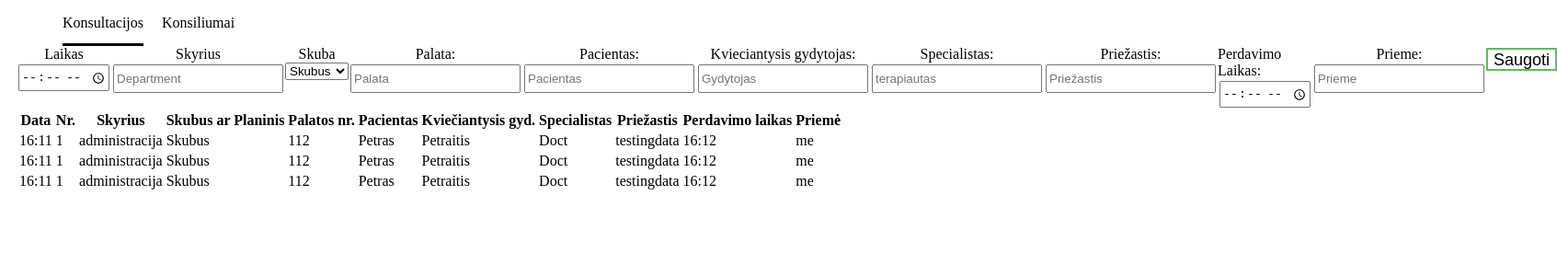
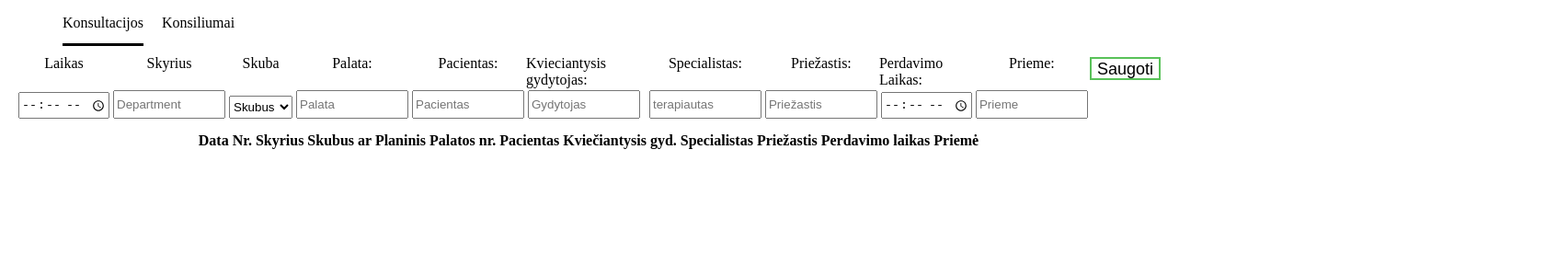
Before and after one commit to SimArm/react.js-node.js-fullstack-app-, a React (Create React App) app in the folder rkl_app/: page /Konsultacijos in a window 1280 px wide. Shown: the top 300 px of the page at 92% size, 1693 px wide, since content can reach past the window. Built offline with nearby package versions, Linux system fonts and the light colour scheme; no server answers.

Commit message:
Adjustments, hardcoded database testing

```diff
--- a/rkl_app/package.json
+++ b/rkl_app/package.json
@@ -7,6 +7,7 @@
     "@testing-library/jest-dom": "^4.2.4",
     "@testing-library/react": "^9.5.0",
     "@testing-library/user-event": "^7.2.1",
+    "mariadb": "^2.4.2",
     "react": "^16.13.1",
     "react-dom": "^16.13.1",
     "react-router-dom": "^5.2.0",
--- a/rkl_app/src/App.jsx
+++ b/rkl_app/src/App.jsx
@@ -6,22 +6,7 @@ import "./App.scss";
 import Consultation from "./Components/Consultation/Consultation";
 import Consilium from "./Components/Consilium/Consilium";
 
-class App extends React.Component {
-  constructor(props){
-    super(props);
-    this.state={apiResponse:"",}
-  }
-
-  callAPI(){
-    fetch("http://localhost:8080/testAPI")
-      .then(res => res.Text())
-      .then(res => this.setState({apiResponse: res}))
-  }
-
-  componentDidMount(){
-    this.callAPI();
-  }
-  render() {
+const App = () => {
   return (
     <Router>
       <div className="wrapper">
@@ -46,12 +31,10 @@ class App extends React.Component {
               <Consilium />
             </Route>
           </Switch>
-            <p>{this.state.apiResponse}</p>
         </div>
       </div>
     </Router>
   );
 }
-}
 
 export default App;
--- a/rkl_app/src/App.scss
+++ b/rkl_app/src/App.scss
@@ -9,6 +9,7 @@
 }
 .nav {
     width: 100%;
+    margin-bottom: 10px;
     ul {
         display: flex;
         flex-direction: row;
--- /dev/null
+++ b/rkl_app/src/Commands/connect.js
@@ -0,0 +1,58 @@
+// const mariadb = require('mariadb/callback');
+
+// const conn = mariadb.createConnection({
+//       host: 'http://localhost:3000/',
+//       user:'root',
+//       password: ''
+//     });
+
+
+// const getConsultationData = () => {
+//     conn.connect(err => {
+//         if (err) {
+//           console.log("not connected due to error: " + err);
+//         } else {
+//             conn.query("SELECT * from Consultation", (err,res,meta) => {
+//                 return res;
+//             })
+//         }
+//         conn.end();
+//       });
+// }
+
+// const getConsiliumData = () => {
+//     conn.connect(err => {
+//         if (err) {
+//           console.log("not connected due to error: " + err);
+//         } else {
+//             conn.query("SELECT * from Consilium", (err,res,meta) => {
+//                 return res;
+//             })
+//         }
+//         conn.end();
+//       });
+// }
+
+// const setConsultationData = (record) => {
+//     conn.connect(err => {
+//     if (err) {
+//         console.log('not connecting due to error: ' + err);
+//     } else {
+//         conn.query(`INSERT INTO Consultation (Time, Department, Urgency, Room, Patient, Doctor, Specialist, Reason, PassTime, AcceptBy) VALUES (
+//             ${record.Time}, ${record.Department}, ${record.Urgency}, ${record.Room}, ${record.Patient}, ${record.Doctor}, ${record.Specialist}, ${record.Reason}, ${record.PassTime}, ${record.AcceptBy},
+//         )`);
+//     }
+//     })
+// }
+
+// const setConsiliumData = (record) => {
+//     conn.connect(err => {
+//     if (err) {
+//         console.log('not connecting due to error: ' + err);
+//     } else {
+//         conn.query(`INSERT INTO Consilium (Time, Department, Room, Patient, Doctor, Specialist, Reason, PassTime, AcceptBy) VALUES (
+//             ${record.Time}, ${record.Department}, ${record.Room}, ${record.Patient}, ${record.Doctor}, ${record.Specialist}, ${record.Reason}, ${record.PassTime}, ${record.AcceptBy},
+//         )`)
+//     }
+//     })
+// }
--- /dev/null
+++ b/rkl_app/src/Commands/testingData.js
@@ -0,0 +1,5 @@
+const setData = (dataVar) => {
+    localStorage.setItem('Consultation', JSON.stringify(dataVar));
+}
+
+export default setData;
--- /dev/null
+++ b/rkl_app/src/Commands/testingGet.js
@@ -0,0 +1,6 @@
+const getData = () => {
+    const data = JSON.parse(localStorage.getItem('Consultation'));
+    return data;
+}
+
+export default getData;
--- a/rkl_app/src/Components/Consilium/Consilium.jsx
+++ b/rkl_app/src/Components/Consilium/Consilium.jsx
@@ -3,10 +3,12 @@ import "./Consilium.scss";
 
 import DataRow from "../DataRow/DataRow";
 import DataTable from "../DataTable/DataTable";
+import NewDataForm from "../NewDataForm/NewDataForm";
 
 const Consilium = () => {
     return (
         <div>
+            <NewDataForm />
             <DataTable disabled={true}/>
             <DataRow />
         </div>
--- a/rkl_app/src/Components/Consultation/Consultation.jsx
+++ b/rkl_app/src/Components/Consultation/Consultation.jsx
@@ -3,13 +3,20 @@ import "./Consultation.scss";
 
 import DataRow from "../DataRow/DataRow";
 import DataTable from "../DataTable/DataTable";
-import NewDataForm from "./NewDataForm/NewDataForm";
+import NewDataForm from "../NewDataForm/NewDataForm";
+
+import getConsultationData from "../../Commands/connect";
+import getData from "../../Commands/testingGet";
+
 
 const Consultation = () => {
+    //const data = getConsultationData();
+    const data = getData() || [];
+
     return (
         <div>
             <NewDataForm />
-            <DataTable disabled={false}/>
+            <DataTable disabled={false} data={data}/>
             <DataRow />
         </div>
     );
--- a/rkl_app/src/Components/DataTable/DataTable.jsx
+++ b/rkl_app/src/Components/DataTable/DataTable.jsx
@@ -2,8 +2,8 @@ import React from 'react';
 import "./DataTable.scss";
 import DataRow from '../DataRow/DataRow';
 
-const DataTable = ({disabled}) => {
-    const Data = [{Time: '16:11', ID: 1, Department: 'administracija', Urgency: "Skubus", Room: 112, Patient: 'Petras', Doctor: "Petraitis", Specialist: "Doct", Reason: "testingdata", PassTime: '16:12', AcceptBy: "me"},{Time: '16:11', ID: 1, Department: 'administracija', Urgency: "Skubus", Room: 112, Patient: 'Petras', Doctor: "Petraitis", Specialist: "Doct", Reason: "testingdata", PassTime: '16:12', AcceptBy: "me"},{Time: '16:11', ID: 1, Department: 'administracija', Urgency: "Skubus", Room: 112, Patient: 'Petras', Doctor: "Petraitis", Specialist: "Doct", Reason: "testingdata", PassTime: '16:12', AcceptBy: "me"}];
+const DataTable = ({disabled, data}) => {
+    const Data = data || [];
 
     return (
         <div className="dataTable">
--- a/rkl_app/src/Components/DataTable/DataTable.scss
+++ b/rkl_app/src/Components/DataTable/DataTable.scss
@@ -1,6 +1,16 @@
 .dataTable {
-    max-width: 1260px;
-
+    width: 100%;
+    display: flex;
+    justify-content: center;
+    align-items: center;
+}
+table{
+    tr {
+        width: 100%;
+        td {
+            width: 100px;
+        }
+    }
 }
 .is-disabled {
     display: none;
--- a/rkl_app/src/Components/Consultation/NewDataForm/NewDataForm.jsx
+++ b/rkl_app/src/Components/NewDataForm/NewDataForm.jsx
@@ -1,11 +1,14 @@
 import React, {useState} from 'react';
 import "./NewDataForm.scss";
+
+import setData from "../../Commands/testingData";
+import getData from "../../Commands/testingGet";
 
 const NewDataForm = () => {
 
     const [timeValue, setTime] = useState('');
     const [departmentValue, setDepartment] = useState('');
-    const [urgencyValue, setUrgency] = useState('');
+    const [urgencyValue, setUrgency] = useState('Skubus');
     const [roomValue, setRoom] = useState('');
     const [patientValue, setPatient] = useState('');
     const [doctorValue, setDoctor] = useState('');
@@ -66,7 +69,10 @@ const NewDataForm = () => {
 
     const onSave = () => {
         const record = {Time: timeValue, Department: departmentValue, Urgency:urgencyValue, Room:roomValue, Patient:patientValue, Doctor:doctorValue, Specialist:specialistValue, Reason:reasonValue, PassTime:passTimeValue, AcceptBy:acceptByValue,};
-         //    need code to save record
+        let recordArray = getData() || [];
+        recordArray.push(record);
+        setData(recordArray);
+        console.log('issaugota');
     }
 
     const currentTime = () => {
--- a/rkl_app/src/Components/Consultation/NewDataForm/NewDataForm.scss
+++ b/rkl_app/src/Components/NewDataForm/NewDataForm.scss
@@ -2,11 +2,13 @@
     max-width: 1260px;
     display: flex;
     align-items: space-between;
-    justify-content: space-between;
+    justify-content: space-evenly;
     flex-flow: row;
+    padding: 10px 0;
     div {
         display: flex;
         flex-flow: column;
+        justify-content: space-between;
         width: auto;
         label {
             display: flex;
@@ -16,7 +18,12 @@
         input {
             margin: 2px;
             height: 25px;
-            width: auto;
+            max-width: 114px;
+        }
+        select {
+            margin: 2px;
+            height: 25px;
+            max-width: 114px;
         }
     }
     button {
```
Also changed, not shown: 1 other file (tests, documents, lock files or other folders). Lines whose indentation alone changed are shown as unchanged.
